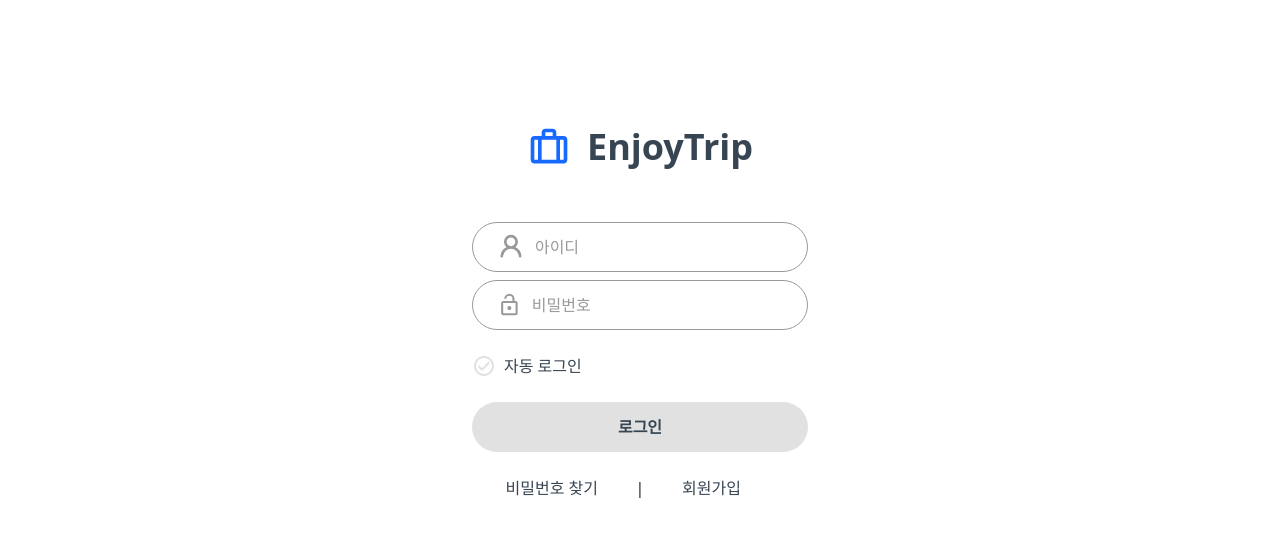
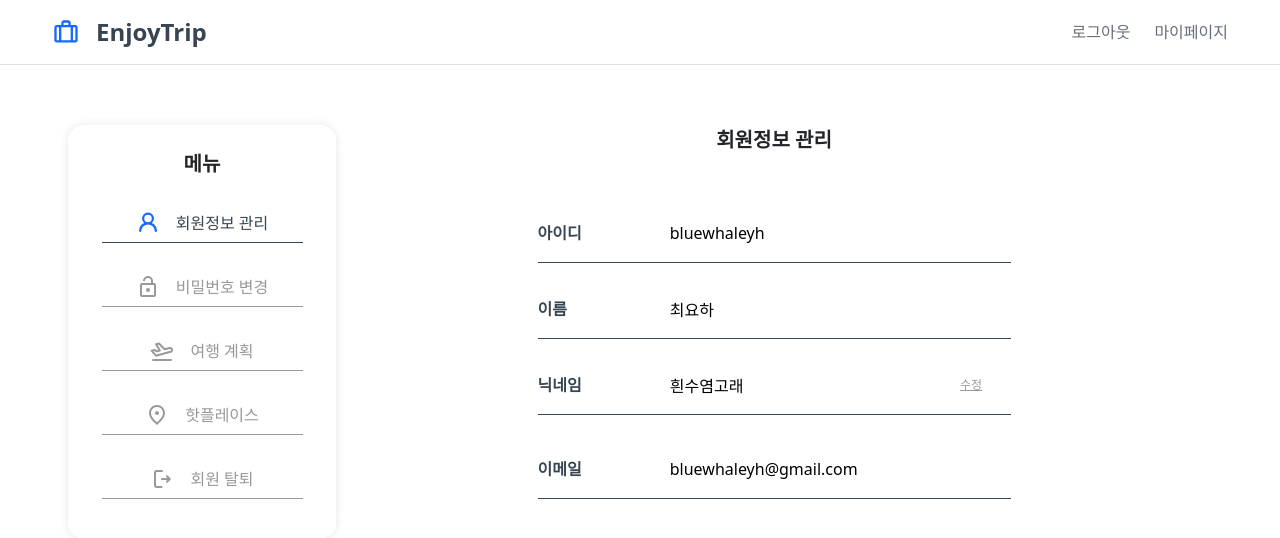
Before and after one commit to 11th-EnjoyTrip/Front-End, a Vue app: page /mypage in a window 1280 px wide. Before the commit this address led to /login. Shown: the top 538 px of the page. Built offline with nearby package versions, Linux system fonts and the light colour scheme; no server answers.

Commit message:
refactor: 회원정보 관리 로직 리팩토링 (#22)

```diff
--- /dev/null
+++ b/src/apis/userApi.js
@@ -0,0 +1,12 @@
+import { api } from "./interceptors";
+
+export const nicknameChange = (id, nickname) => {
+    return api({
+        url: "",
+        method: "post",
+        data: {
+            id: id,
+            nickname: nickname,
+        },
+    });
+};
--- a/src/components/MyPage/ContentsUser.vue
+++ b/src/components/MyPage/ContentsUser.vue
@@ -3,26 +3,29 @@ import CommonInput2 from "@/components/common/CommonInput2.vue";
 import CommonMessage from "@/components/common/CommonMessage.vue";
 import { ref, watch } from "vue";
 import { useUserInfoStore } from "@/stores/userInfo.js";
+import { nicknameCheck } from "@/apis/authApi.js";
 
 const store = useUserInfoStore();
-const userInfo = store.getInfo;
-const nickname = ref(userInfo.nickname);
+const nickname = ref(store.getUserInfo.nickname);
 const messages = ref({
     state: false,
     message: "",
 });
-watch(nickname, () => {
+
+watch(nickname, async () => {
     if (nickname.value.length == 0) {
         messages.value.state = false;
         messages.value.message = "닉네임을 입력해주세요";
     } else {
-        if (store.duplicateCheck(nickname.value)) {
-            messages.value.state = true;
-            messages.value.message = "사용 가능한 닉네임 입니다";
-        } else {
-            messages.value.state = false;
-            messages.value.message = "중복된 닉네임 입니다";
-        }
+        await nicknameCheck(nickname.value)
+            .then(() => {
+                messages.value.state = true;
+                messages.value.message = "사용 가능한 닉네임 입니다";
+            })
+            .catch(() => {
+                messages.value.state = false;
+                messages.value.message = "중복된 닉네임 입니다";
+            });
     }
 });
 </script>
@@ -36,9 +39,8 @@ watch(nickname, () => {
                     :height="60"
                     :placeholder="'아이디'"
                     :title="'아이디'"
-                    :type="'text'"
                     :page="'edit'"
-                    v-model="userInfo.id"
+                    v-model="store.getUserInfo.id"
                 />
             </div>
             <div>
@@ -46,9 +48,8 @@ watch(nickname, () => {
                     :height="60"
                     :placeholder="'이름'"
                     :title="'이름'"
-                    :type="'text'"
                     :page="'edit'"
-                    v-model="userInfo.name"
+                    v-model="store.getUserInfo.name"
                 />
             </div>
             <div>
@@ -56,8 +57,8 @@ watch(nickname, () => {
                     :height="60"
                     :placeholder="'닉네임'"
                     :title="'닉네임'"
-                    :type="'text'"
                     :page="'edit'"
+                    :canChange="messages.state"
                     v-model="nickname"
                 />
                 <CommonMessage :isSuccess="messages.state" :message="messages.message" />
@@ -67,9 +68,8 @@ watch(nickname, () => {
                     :height="60"
                     :placeholder="'이메일'"
                     :title="'이메일'"
-                    :type="'text'"
                     :page="'edit'"
-                    v-model="userInfo.email"
+                    v-model="store.getUserInfo.email"
                 />
             </div>
         </div>
--- a/src/components/Nav/UpperDropdown.vue
+++ b/src/components/Nav/UpperDropdown.vue
@@ -19,11 +19,11 @@ const store = useUserInfoStore();
             :style="{ display: displayState }"
         >
             <!-- 사용자 로그인 전 -->
-            <RouterLink to="/login" class="router" v-if="!store.getState">로그인</RouterLink>
-            <RouterLink to="/signup" class="router" v-if="!store.getState">회원가입</RouterLink>
+            <RouterLink to="/login" class="router" v-if="!store.getLoginState">로그인</RouterLink>
+            <RouterLink to="/signup" class="router" v-if="!store.getLoginState">회원가입</RouterLink>
             <!-- 사용자 로그인 후 -->
-            <RouterLink to="/login" class="router" v-if="store.getState">로그아웃</RouterLink>
-            <RouterLink to="/signup" class="router" v-if="store.getState">마이페이지</RouterLink>
+            <RouterLink to="/login" class="router" v-if="store.getLoginState">로그아웃</RouterLink>
+            <RouterLink to="/signup" class="router" v-if="store.getLoginState">마이페이지</RouterLink>
         </div>
     </div>
 </template>
--- a/src/components/Nav/UpperItems.vue
+++ b/src/components/Nav/UpperItems.vue
@@ -8,11 +8,11 @@ const store = useUserInfoStore();
 <template>
     <div class="d-flex align-items-center column-gap-4 w-auto">
         <!-- 사용자 로그인 전 -->
-        <RouterLink to="/login" class="router" v-if="!store.getState">로그인</RouterLink>
-        <RouterLink to="/signup" class="router" v-if="!store.getState">회원가입</RouterLink>
+        <RouterLink to="/login" class="router" v-if="!store.getLoginState">로그인</RouterLink>
+        <RouterLink to="/signup" class="router" v-if="!store.getLoginState">회원가입</RouterLink>
         <!-- 사용자 로그인 후 -->
-        <RouterLink to="/logout" class="router" v-if="store.getState">로그아웃</RouterLink>
-        <RouterLink to="/mypage" class="router" v-if="store.getState">마이페이지</RouterLink>
+        <RouterLink to="/logout" class="router" v-if="store.getLoginState">로그아웃</RouterLink>
+        <RouterLink to="/mypage" class="router" v-if="store.getLoginState">마이페이지</RouterLink>
     </div>
 </template>
 
--- a/src/components/common/CommonInput2.vue
+++ b/src/components/common/CommonInput2.vue
@@ -6,14 +6,16 @@ import IconMail from "@/components/icons/IconMail.vue";
 import IconNickname from "@/components/icons/IconNickname.vue";
 import IconEdit from "@/components/icons/IconEdit.vue";
 import { ref, watch } from "vue";
+import { nicknameChange } from "@/apis/userApi.js";
+import { useUserInfoStore } from "@/stores/userInfo.js";
 
 const props = defineProps({
     height: Number,
     placeholder: String,
     title: String,
     type: String,
-    withEdit: Boolean,
     page: String,
+    canChange: Boolean,
     modelValue: {
         type: String,
         required: true,
@@ -25,12 +27,21 @@ watch(newValue, () => {
     emit("update:modelValue", newValue.value);
 });
 
-const isEditing = ref(props.title == "비밀번호" || props.title == "기존 비밀번호" || props.title == "새로운 비밀번호");
-const doEdit = () => {
-    if (isEditing.value) {
-        alert("변경?");
-        isEditing.value = false;
-    } else isEditing.value = true;
+const isEditing = ref(false);
+const doEdit = async () => {
+    if (!isEditing.value) {
+        isEditing.value = true;
+    } else if (props.canChange) {
+        const store = useUserInfoStore();
+        await nicknameChange(store.getUserInfo.id, newValue.value)
+            .then((response) => {
+                console.log(response.data);
+                isEditing.value = false;
+            })
+            .catch((error) => {
+                console.log(error);
+            });
+    }
 };
 </script>
 
@@ -56,16 +67,13 @@ const doEdit = () => {
                 :placeholder="placeholder"
                 :readonly="
                     page == 'edit' &&
-                    (title != '닉네임' ||
-                        title != '기존 비밀번호' ||
-                        title != '새로운 비밀번호' ||
-                        title != '비밀번호') &&
+                    (title == '아이디' || title == '이메일' || title == '이름' || title == '닉네임') &&
                     !isEditing
                 "
                 v-model="newValue"
             />
         </div>
-        <div class="col-2 d-flex align-items-center px-0 edit" v-if="page == 'edit' && title == '닉네임' && !withEdit">
+        <div class="col-2 d-flex align-items-center px-0 edit" v-if="page == 'edit' && title == '닉네임'">
             <button
                 class="d-flex align-items-center justify-content-center fw-medium rounded-5 border-0 w-100 h-50"
                 :style="{
@@ -79,7 +87,7 @@ const doEdit = () => {
                 수정
             </button>
         </div>
-        <div v-if="page == 'edit' && title == '닉네임' && !withEdit" class="col-2 edit-icon">
+        <div v-if="page == 'edit' && title == '닉네임'" class="col-2 edit-icon">
             <IconEdit :width="24" :height="24" :color="isEditing ? '#1769ff' : '#999999'" @click="doEdit" />
         </div>
     </div>
--- a/src/router/index.js
+++ b/src/router/index.js
@@ -20,7 +20,7 @@ const router = createRouter({
             component: LoginView,
             beforeEnter: (to, from) => {
                 const store = useUserInfoStore();
-                if (store.getState) {
+                if (store.getLoginState) {
                     return { name: "mypage" };
                 }
             },
@@ -31,7 +31,7 @@ const router = createRouter({
             component: SignUpView,
             beforeEnter: (to, from) => {
                 const store = useUserInfoStore();
-                if (store.getState) {
+                if (store.getLoginState) {
                     return { name: "mypage" };
                 }
             },
@@ -42,7 +42,7 @@ const router = createRouter({
             component: MyPageView,
             beforeEnter: (to, from) => {
                 const store = useUserInfoStore();
-                if (!store.getState) {
+                if (!store.getLoginState) {
                     return { name: "login" };
                 }
             },
@@ -53,7 +53,7 @@ const router = createRouter({
             component: PasswordFindView,
             beforeEnter: (to, from) => {
                 const store = useUserInfoStore();
-                if (store.getState) {
+                if (store.getLoginState) {
                     return { name: "mypage" };
                 }
             },
--- a/src/stores/userInfo.js
+++ b/src/stores/userInfo.js
@@ -1,6 +1,6 @@
 import { ref, computed } from "vue";
 import { defineStore } from "pinia";
-import { passwordCheck, passwordChange, userQuit, passwordFind } from "@/apis/authApi";
+import { passwordCheck, passwordChange, userQuit } from "@/apis/authApi";
 
 export const useUserInfoStore = defineStore("userInfo", () => {
     /* states */
```
